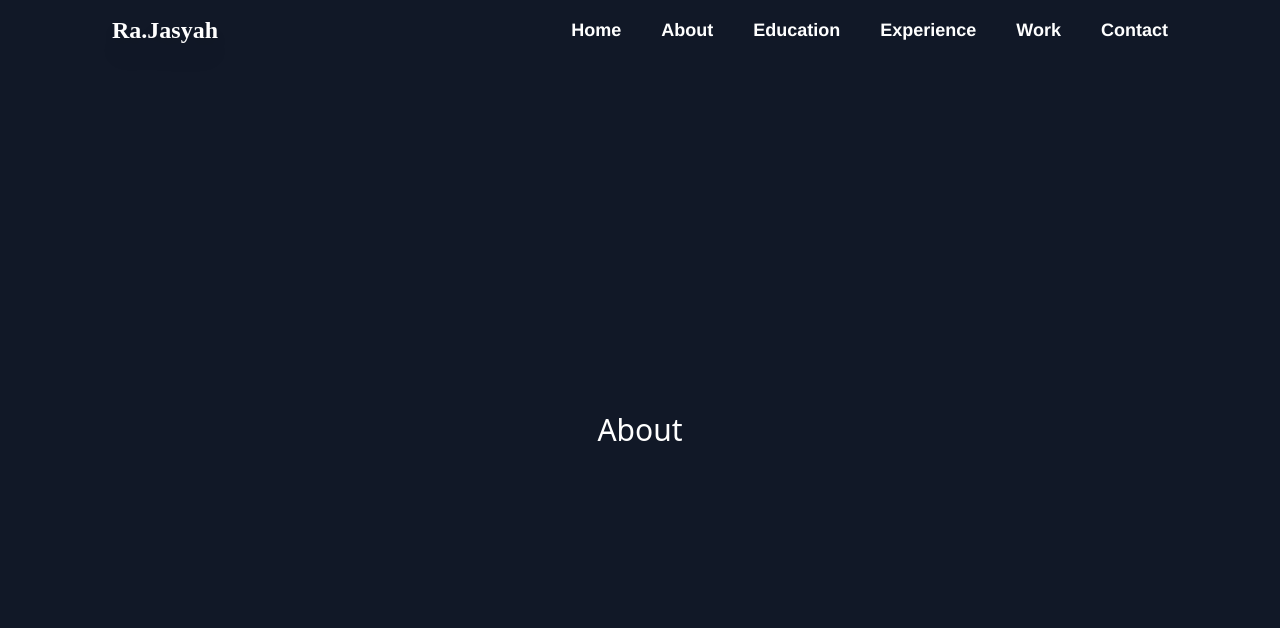
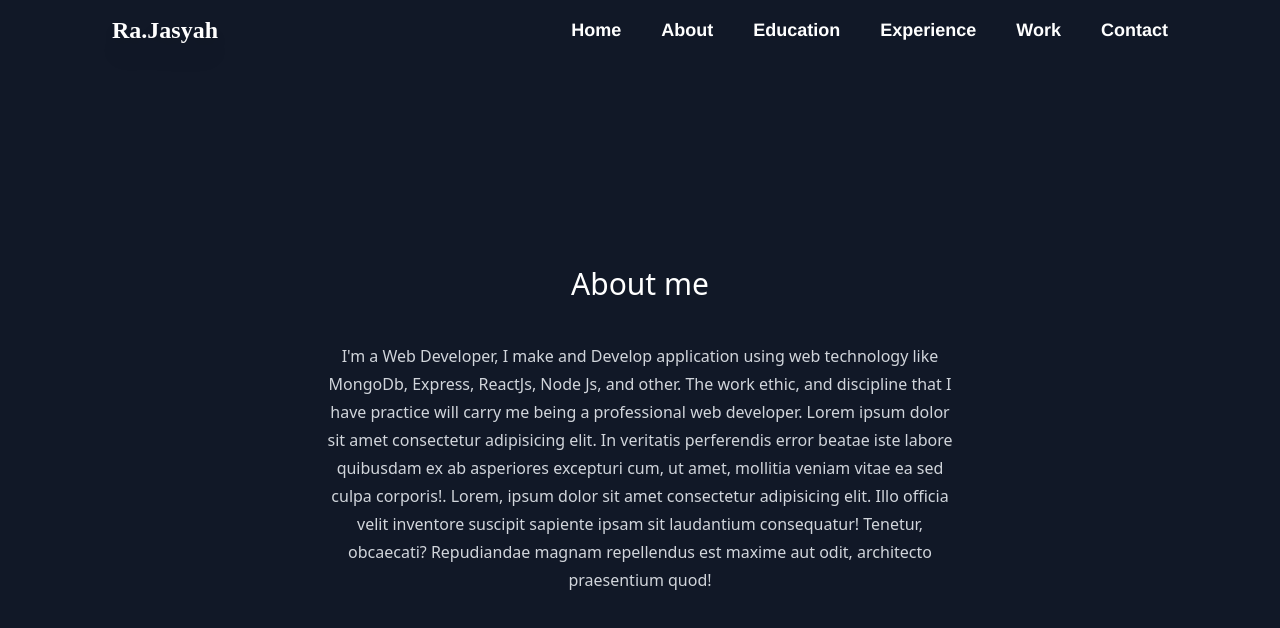
Before and after one commit to rajasyah/personal-port, a React (Create React App) app: page /about in a window 1280 px wide. Shown: the top 628 px of the page. Built offline with nearby package versions, Linux system fonts and the light colour scheme.

Commit message:
about page progress

```diff
--- a/src/App.js
+++ b/src/App.js
@@ -1,4 +1,5 @@
-import { Route, Routes } from "react-router-dom";
+import React, { useEffect } from "react";
+import { Route, Routes, useLocation } from "react-router-dom";
 import Header from "./components/Header";
 import About from "./pages/About";
 import Contact from "./pages/Contact";
@@ -8,10 +9,12 @@ import Home from "./pages/Home";
 import Work from "./pages/Work";
 
 function App() {
+  const location = useLocation();
+
   return (
     <div className="h-screen w-screen flex flex-col">
       <Header />
-      <Routes>
+      <Routes location={location} key={location.pathname}>
         <Route path="/" element={<Home />} />
         <Route path="about" element={<About />} />
         <Route path="education" element={<Education />} />
--- a/src/components/Header.js
+++ b/src/components/Header.js
@@ -40,7 +40,7 @@ const Header = () => {
       <div className="right pr-28">
         <ul className="flex font-body text-white text-lg font-semibold gap-10">
           {nav.map((item) => (
-            <li key={item.name}>
+            <li className="hover:text-red-500" key={item.name}>
               <Link to={item.to}>{item.name}</Link>
             </li>
           ))}
--- a/src/pages/About.js
+++ b/src/pages/About.js
@@ -2,8 +2,23 @@ import React from "react";
 
 const About = () => {
   return (
-    <div className="container-page">
-      <h1 className="text-3xl text-white">About</h1>
+    <div className="container-page flex-col">
+      <h1 className="text-3xl text-white">About me</h1>
+
+      <div className="w-2/4 text-gray-300 leading-7 mt-10 text-center">
+        <p>
+          I'm a Web Developer, I make and Develop application using web
+          technology like MongoDb, Express, ReactJs, Node Js, and other. The
+          work ethic, and discipline that I have practice will carry me being a
+          professional web developer. Lorem ipsum dolor sit amet consectetur
+          adipisicing elit. In veritatis perferendis error beatae iste labore
+          quibusdam ex ab asperiores excepturi cum, ut amet, mollitia veniam
+          vitae ea sed culpa corporis!. Lorem, ipsum dolor sit amet consectetur
+          adipisicing elit. Illo officia velit inventore suscipit sapiente ipsam
+          sit laudantium consequatur! Tenetur, obcaecati? Repudiandae magnam
+          repellendus est maxime aut odit, architecto praesentium quod!
+        </p>
+      </div>
     </div>
   );
 };
--- a/src/pages/Home.js
+++ b/src/pages/Home.js
@@ -40,22 +40,22 @@ const Home = () => {
         </Link>
         <div className="flex gap-3 mt-5">
           <Link
-            to=""
+            to="test"
             target="_blank"
             className="font-bold border-blue-700 border-2 p-1 rounded-sm hover:bg-blue-800"
           >
             <ImFacebook className="inline text-xl text-blue-500 hover:text-white" />
           </Link>
           <Link
-            to=""
+            to={{ pathname: "https://instagram.com" }}
             target="_blank"
             className="font-bold border-pink-700 border-2 p-1 rounded-sm hover:bg-pink-800"
           >
             <ImInstagram className="inline text-lg text-pink-500 hover:text-white" />
           </Link>
           <Link
-            to=""
             target="_blank"
+            to={{ pathname: "https://github.com/rajasyah" }}
             className="font-bold border-gray-500 border-2 p-1 rounded-sm hover:bg-black"
           >
             <ImGithub className="inline text-lg text-gray-300 hover:text-white" />
```
